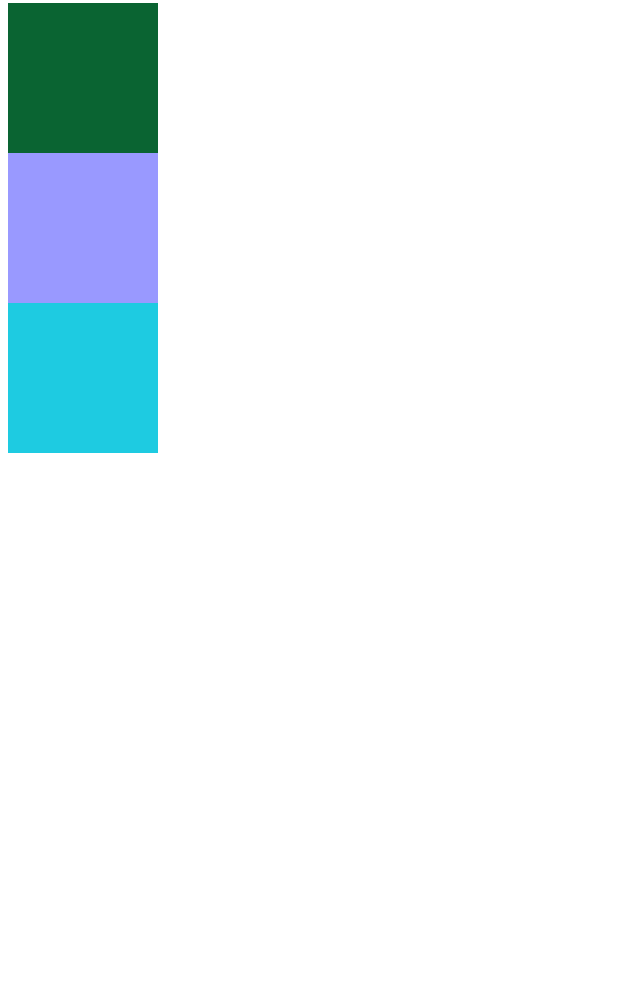
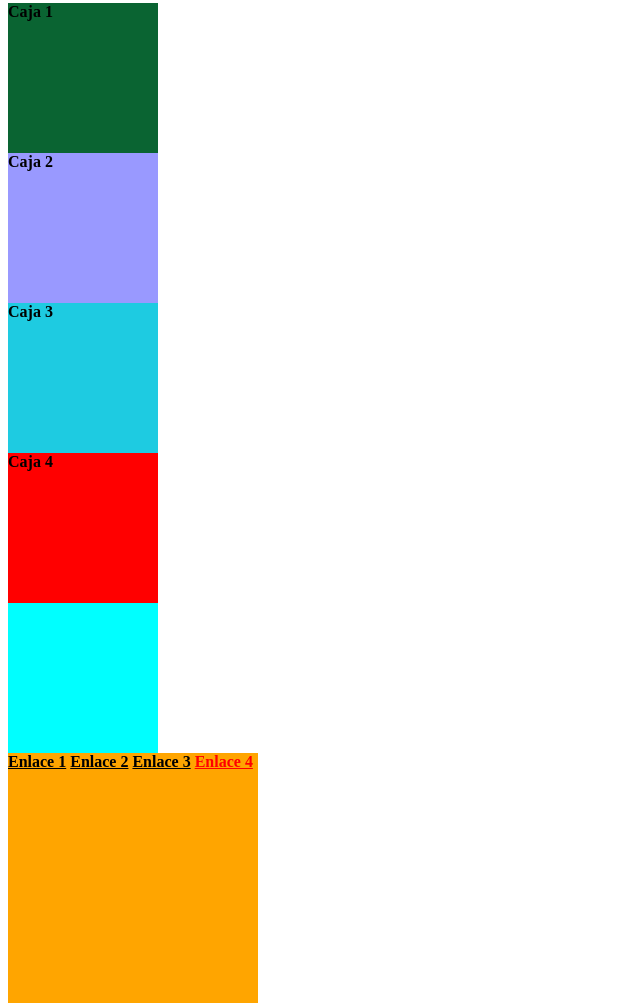
Before and after one commit to oscar-perezRevons/CSS-I, a plain HTML site: page index.html in a window 1280 px wide. Shown: the part 305-1311 px from the top of the page, without its empty margins (0-640 px from the left). Before the commit the page ends 800 px from the top, so only its background shows below. Drawn offline with Linux system fonts and the light colour scheme.

Commit message:
Tercer cambio

```diff
--- a/index.html
+++ b/index.html
@@ -15,9 +15,17 @@
     <p>
         Lorem ipsum, dolor sit
     </p>
-    <div class="caja"></div>
-    <div class="otra_caja"></div>
-    <div class="una_caja_mas"></div>
+    <div class="caja">Caja 1</div>
+    <div class="otra_caja">Caja 2</div>
+    <div class="una_caja_mas">Caja 3</div>
+    <div class="capibara">Caja 4</div>
+    <div id="soy_unico"></div>
+    <div>
+        <a href="">Enlace 1</a>
+        <a href="">Enlace 2</a>
+        <a href="">Enlace 3</a>
+        <a title="importante" href="">Enlace 4</a>
+    </div>
 </body>
 
 </html>
--- a/styles.css
+++ b/styles.css
@@ -1,3 +1,4 @@
+/*Selector de tipo*/
 div {
     width: 250px;
     height: 250px;
@@ -8,6 +9,7 @@ p {
     color: orange;
 }
 
+/*Selector de clase*/
 .caja {
     width: 150px;
     height: 150px;
@@ -25,3 +27,28 @@ p {
     height: 150px;
     background-color: #1ecbe1
 }
+
+.capibara {
+    width: 150px;
+    height: 150px;
+    background-color: hsl(0, 100%, 50%)
+}
+
+
+/*Selector universal*/
+* {
+    color: rgb(0, 0, 0);
+    font-weight: bolder;
+}
+
+/*Selector de ID*/
+#soy_unico {
+    width: 150px;
+    height: 150px;
+    background-color: aqua;
+}
+
+/*Selector de atributo*/
+a[title] {
+    color: red;
+}
```
